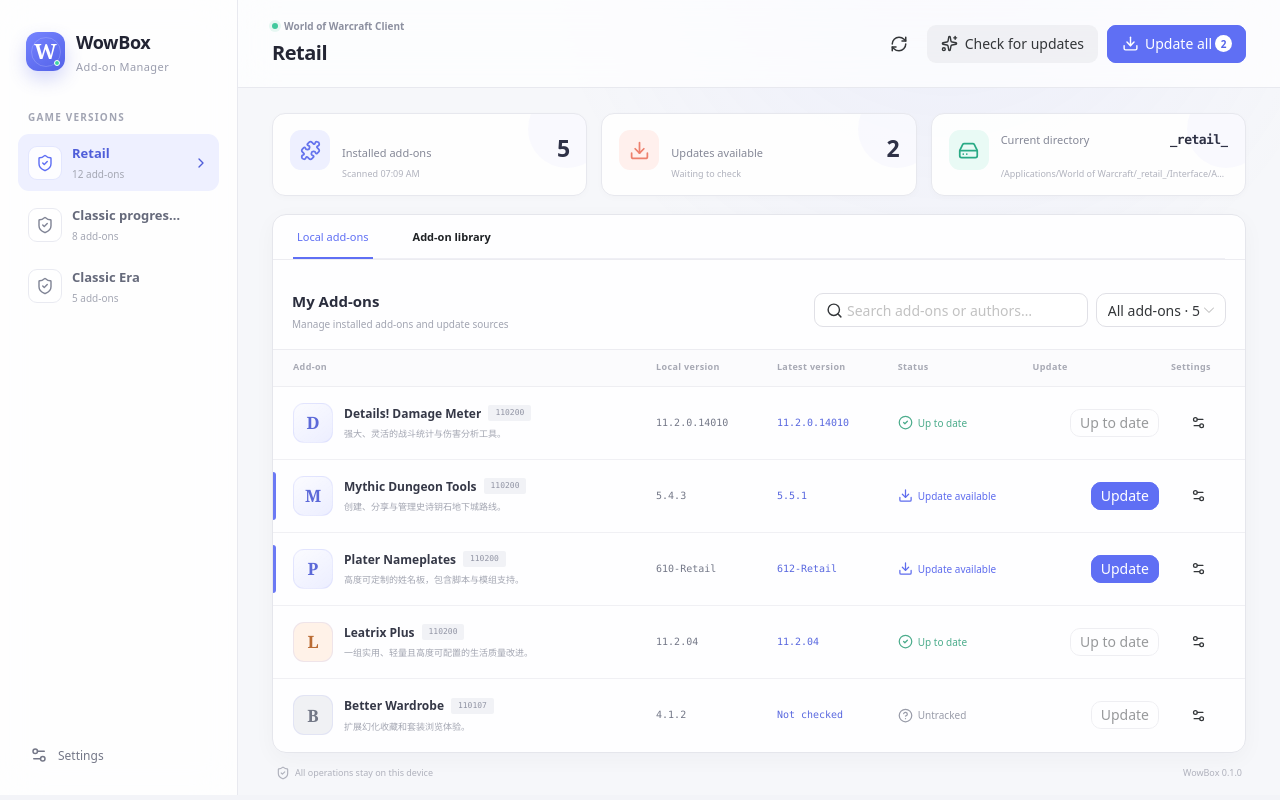
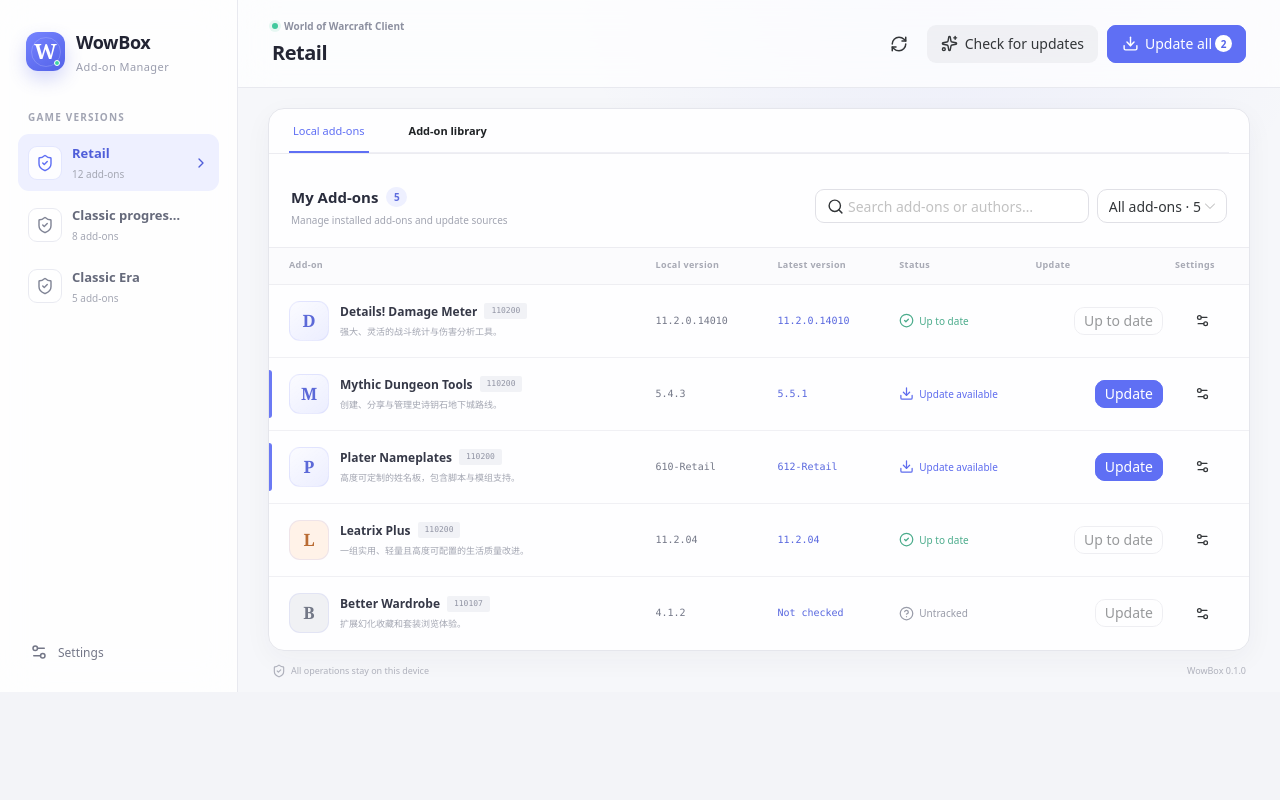
Before and after one commit to zzvaki/wowbox, a Vue app: page / in a window 1280 px wide. Built offline with nearby package versions, Linux system fonts and the light colour scheme.

Commit message:
refactor: simplify addon list layout

```diff
--- a/src/App.vue
+++ b/src/App.vue
@@ -38,7 +38,6 @@
   Download,
   FolderOpen,
   FolderSearch,
-  HardDrive,
   Info,
   LoaderCircle,
   Puzzle,
@@ -186,8 +185,6 @@
 const detailsRequestSequence = ref(0);
 const settings = ref<AppSettings>(cloneSettings(defaultSettings));
 const settingsDraft = ref<AppSettings>(cloneSettings(defaultSettings));
-const scanCompletedAt = ref<Date | null>(null);
-const checkedAt = ref<Date | null>(null);
 
 const activeInstallation = computed(() =>
   installations.value.find(
@@ -406,7 +403,6 @@
       activeInstallation.value.flavor,
       locale.value,
     );
-    scanCompletedAt.value = new Date();
     if (showNotice) {
       message.success(t("addonsDetected", { count: addons.value.length }));
     }
@@ -455,7 +451,6 @@
         error: result.error,
       };
     });
-    checkedAt.value = new Date();
     const available = results.filter((result) => result.status === "update").length;
     message.success(
       available ? t("updatesFound", { count: available }) : t("allUpToDate"),
@@ -778,14 +773,6 @@
   }[source];
 }
 
-function formatRelativeTime(date: Date | null) {
-  if (!date) return t("notPerformed");
-  return date.toLocaleTimeString(locale.value, {
-    hour: "2-digit",
-    minute: "2-digit",
-  });
-}
-
 function formatNumber(value: number) {
   return new Intl.NumberFormat(locale.value, { notation: "compact" }).format(
     value,
@@ -949,45 +936,6 @@
           </header>
 
           <div class="content">
-            <section class="summary-grid">
-              <article class="summary-card primary-card">
-                <div class="summary-icon purple">
-                  <Puzzle :size="21" />
-                </div>
-                <div>
-                  <span>{{ t("installedAddons") }}</span>
-                  <strong>{{ addons.length }}</strong>
-                </div>
-                <small>{{ t("scannedAt", { time: formatRelativeTime(scanCompletedAt) }) }}</small>
-              </article>
-              <article class="summary-card">
-                <div class="summary-icon coral">
-                  <Download :size="21" />
-                </div>
-                <div>
-                  <span>{{ t("updatesAvailable") }}</span>
-                  <strong>{{ updateCount }}</strong>
-                </div>
-                <small>{{ checkedAt ? t("checkedAt", { time: formatRelativeTime(checkedAt) }) : t("waitingForCheck") }}</small>
-              </article>
-              <article class="summary-card">
-                <div class="summary-icon mint">
-                  <HardDrive :size="21" />
-                </div>
-                <div>
-                  <span>{{ t("currentDirectory") }}</span>
-                  <strong class="folder-value">{{ activeInstallation?.productFolder ?? "—" }}</strong>
-                </div>
-                <n-tooltip v-if="activeInstallation" trigger="hover">
-                  <template #trigger>
-                    <small class="path-text">{{ activeInstallation.addonsPath }}</small>
-                  </template>
-                  {{ activeInstallation.addonsPath }}
-                </n-tooltip>
-                <small v-else>{{ t("chooseGameDirectory") }}</small>
-              </article>
-            </section>
-
             <section class="addons-panel">
               <n-tabs
                 v-model:value="activeAddonTab"
@@ -997,8 +945,11 @@
               >
                 <n-tab-pane name="local" :tab="t('localAddons')">
                   <div class="panel-toolbar">
-                    <div>
-                      <h2>{{ t("myAddons") }}</h2>
+                    <div class="panel-heading">
+                      <div class="panel-title-line">
+                        <h2>{{ t("myAddons") }}</h2>
+                        <span class="addon-count-badge">{{ addons.length }}</span>
+                      </div>
                       <p>{{ t("manageAddons") }}</p>
                     </div>
                     <div class="toolbar-controls">
--- a/src/styles.css
+++ b/src/styles.css
@@ -366,118 +366,36 @@
 }
 
 .content {
+  display: flex;
   min-height: 0;
   flex: 1;
-  padding: 25px 34px 15px;
-  overflow: auto;
-}
-
-.summary-grid {
-  display: grid;
-  grid-template-columns: repeat(3, minmax(0, 1fr));
-  gap: 14px;
-  margin-bottom: 18px;
-}
-
-.summary-card {
-  position: relative;
-  display: grid;
-  min-width: 0;
-  grid-template-columns: 40px 1fr;
-  grid-template-rows: auto auto;
-  column-gap: 12px;
-  padding: 16px 17px 14px;
-  overflow: hidden;
-  border: 1px solid #e7e8ee;
-  border-radius: 13px;
-  background: rgba(255, 255, 255, 0.9);
-  box-shadow: 0 2px 7px rgba(32, 35, 54, 0.02);
-}
-
-.summary-card::after {
-  position: absolute;
-  top: -24px;
-  right: -20px;
-  width: 78px;
-  height: 78px;
-  border-radius: 50%;
-  background: rgba(105, 117, 242, 0.035);
-  content: "";
-}
-
-.summary-icon {
-  display: grid;
-  width: 40px;
-  height: 40px;
-  grid-row: 1 / 3;
-  place-items: center;
-  border-radius: 11px;
-}
-
-.summary-icon.purple {
-  color: #6674ed;
-  background: #eef0ff;
-}
-
-.summary-icon.coral {
-  color: #ed806d;
-  background: #fff0ed;
-}
-
-.summary-icon.mint {
-  color: #29aa85;
-  background: #e9faf5;
-}
-
-.summary-card > div:nth-child(2) {
-  display: flex;
-  align-items: baseline;
-  justify-content: space-between;
-  gap: 10px;
-}
-
-.summary-card span {
-  color: #858897;
-  font-size: 11px;
-}
-
-.summary-card strong {
-  color: #2d3040;
-  font-size: 23px;
-  font-weight: 720;
-  letter-spacing: -0.04em;
-}
-
-.summary-card strong.folder-value {
-  overflow: hidden;
-  font-family: "SFMono-Regular", Consolas, monospace;
-  font-size: 13px;
-  font-weight: 650;
-  text-overflow: ellipsis;
-  white-space: nowrap;
-}
-
-.summary-card small {
-  min-width: 0;
-  align-self: end;
-  overflow: hidden;
-  color: #b0b2bd;
-  cursor: default;
-  font-size: 9px;
-  text-overflow: ellipsis;
-  white-space: nowrap;
+  flex-direction: column;
+  padding: 20px 30px 14px;
+  overflow-x: auto;
+  overflow-y: hidden;
 }
 
 .addons-panel {
+  display: flex;
+  min-height: 0;
+  flex: 1;
   min-width: 920px;
   overflow: hidden;
   border: 1px solid #e5e6ec;
-  border-radius: 14px;
+  border-radius: 16px;
   background: rgba(255, 255, 255, 0.94);
-  box-shadow: 0 6px 22px rgba(36, 39, 59, 0.035);
+  box-shadow: 0 8px 28px rgba(36, 39, 59, 0.045);
+}
+
+.addon-tabs {
+  display: flex;
+  min-height: 0;
+  flex: 1;
+  flex-direction: column;
 }
 
 .addon-tabs > .n-tabs-nav {
+  flex: 0 0 auto;
   padding: 0 20px;
   border-bottom: 1px solid #ececf1;
 }
@@ -488,16 +406,26 @@
   font-weight: 650;
 }
 
+.addon-tabs > .n-tabs-pane-wrapper {
+  min-height: 0;
+  flex: 1;
+  overflow: hidden;
+}
+
 .addon-tabs .n-tab-pane {
-  min-height: 350px;
+  display: flex;
+  height: 100%;
+  min-height: 0;
+  flex-direction: column;
 }
 
 .panel-toolbar {
   display: flex;
   align-items: center;
   justify-content: space-between;
-  min-height: 78px;
-  padding: 15px 19px;
+  flex: 0 0 auto;
+  min-height: 82px;
+  padding: 16px 22px;
   border-bottom: 1px solid #ececf1;
 }
 
@@ -512,6 +440,29 @@
   margin: 3px 0 0;
   color: #a1a4b1;
   font-size: 10px;
+}
+
+.panel-heading {
+  min-width: 0;
+}
+
+.panel-title-line {
+  display: flex;
+  align-items: center;
+  gap: 8px;
+}
+
+.addon-count-badge {
+  display: inline-grid;
+  min-width: 21px;
+  height: 20px;
+  place-items: center;
+  padding: 0 7px;
+  border-radius: 999px;
+  color: #5f6dde;
+  background: #eef0ff;
+  font-size: 10px;
+  font-weight: 700;
 }
 
 .toolbar-controls {
@@ -543,6 +494,7 @@
 }
 
 .table-header {
+  flex: 0 0 auto;
   min-height: 37px;
   padding: 0 20px;
   border-bottom: 1px solid #eeeef2;
@@ -554,8 +506,8 @@
 }
 
 .addon-list {
-  max-height: calc(100vh - 380px);
-  min-height: 272px;
+  min-height: 0;
+  flex: 1;
   overflow: auto;
 }
 
@@ -817,7 +769,9 @@
 }
 
 .table-loading {
-  min-height: 272px;
+  min-height: 0;
+  flex: 1;
+  overflow: hidden;
 }
 
 .skeleton-row {
@@ -837,12 +791,14 @@
 }
 
 .empty-state {
-  min-height: 300px;
+  min-height: 0;
+  flex: 1;
   justify-content: center;
 }
 
 .library-empty {
-  min-height: 390px;
+  min-height: 0;
+  flex: 1;
   justify-content: center;
 }
 
@@ -1283,20 +1239,7 @@
 }
 
 @media (max-height: 720px) {
-  .summary-grid {
-    margin-bottom: 12px;
-  }
-
-  .summary-card {
-    padding-top: 12px;
-    padding-bottom: 11px;
-  }
-
   .panel-toolbar {
-    min-height: 66px;
-  }
-
-  .addon-list {
-    max-height: calc(100vh - 340px);
+    min-height: 70px;
   }
 }
```
